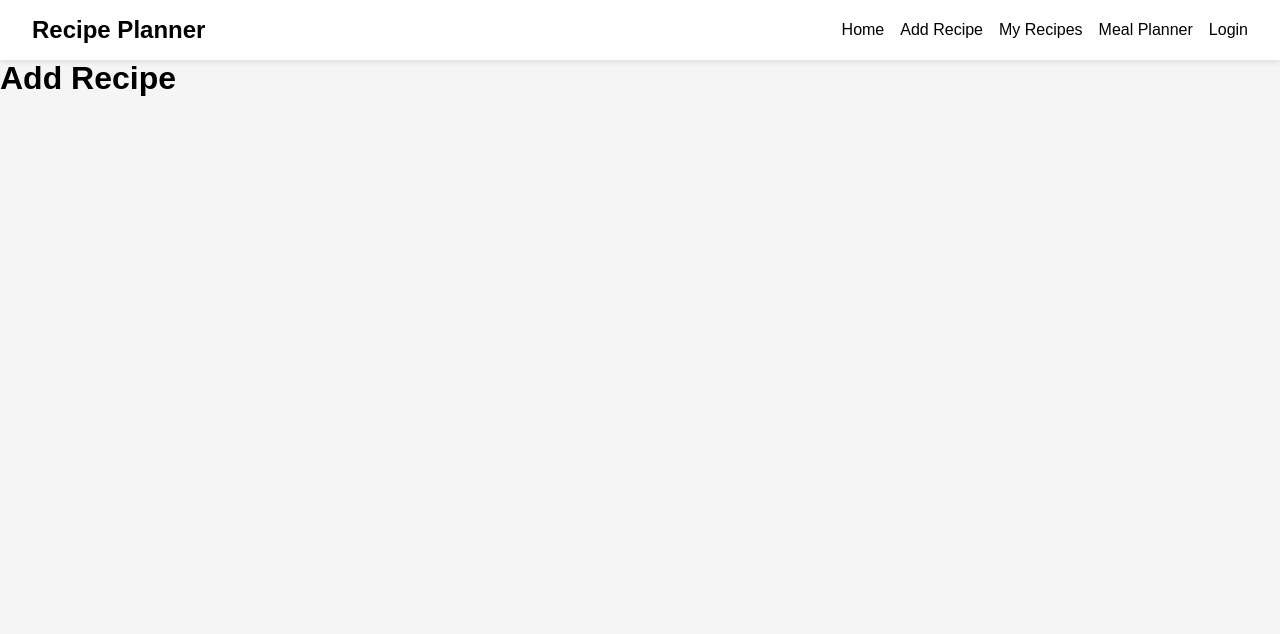
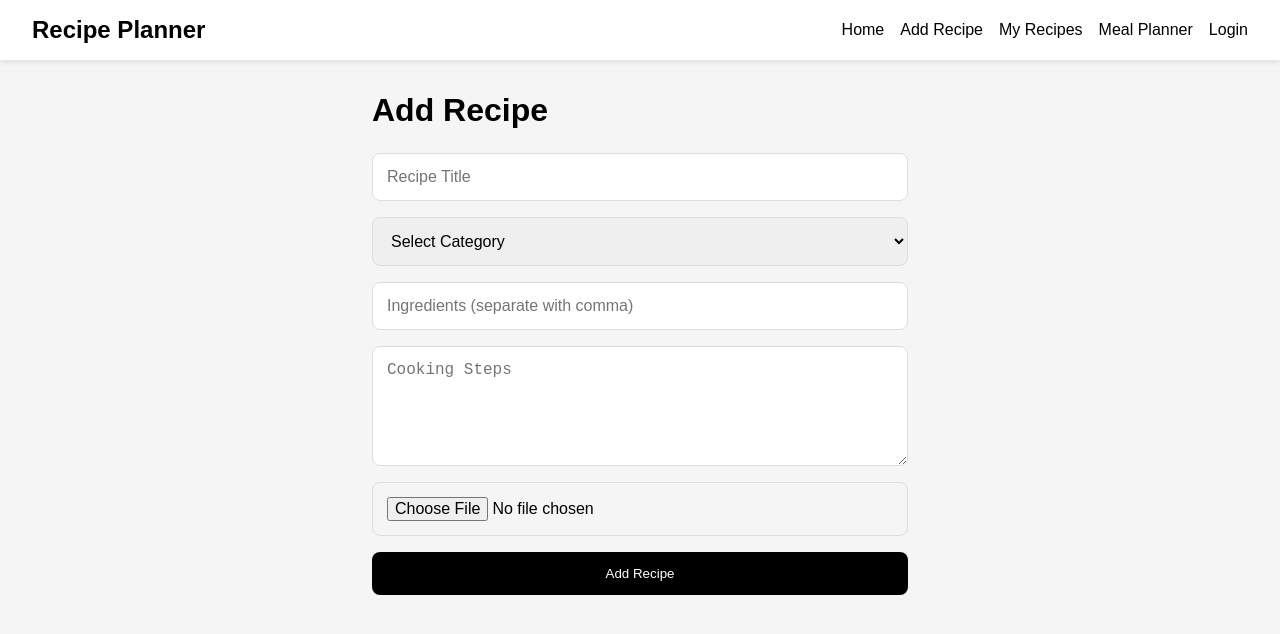
Before and after one commit to shaniarizka/recipe-meal-planner, a React (Vite) app: page /add-recipe in a window 1280 px wide. Shown: the top 634 px of the page. Built offline with nearby package versions, Linux system fonts and the light colour scheme.

Commit message:
feat: add recipe creation form

```diff
--- a/src/App.jsx
+++ b/src/App.jsx
@@ -1,4 +1,6 @@
 import { BrowserRouter, Routes, Route } from "react-router-dom";
+
+import { useState } from "react";
 
 import Navbar from "./components/Navbar";
 
@@ -10,19 +12,60 @@ import AddRecipe from "./pages/AddRecipe";
 import MyRecipes from "./pages/MyRecipes";
 import MealPlanner from "./pages/MealPlanner";
 
+import dummyRecipes from "./data/dummyRecipes";
+
 function App() {
+  const [recipes, setRecipes] =
+    useState(dummyRecipes);
+
   return (
     <BrowserRouter>
       <Navbar />
 
       <Routes>
-        <Route path="/" element={<Home />} />
-        <Route path="/login" element={<Login />} />
-        <Route path="/register" element={<Register />} />
-        <Route path="/recipe/:id" element={<RecipeDetail />} />
-        <Route path="/add-recipe" element={<AddRecipe />} />
-        <Route path="/my-recipes" element={<MyRecipes />} />
-        <Route path="/meal-planner" element={<MealPlanner />} />
+        <Route
+          path="/"
+          element={<Home recipes={recipes} />}
+        />
+
+        <Route
+          path="/recipe/:id"
+          element={
+            <RecipeDetail recipes={recipes} />
+          }
+        />
+
+        <Route
+          path="/add-recipe"
+          element={
+            <AddRecipe
+              recipes={recipes}
+              setRecipes={setRecipes}
+            />
+          }
+        />
+
+        <Route
+          path="/my-recipes"
+          element={
+            <MyRecipes recipes={recipes} />
+          }
+        />
+
+        <Route
+          path="/login"
+          element={<Login />}
+        />
+
+        <Route
+          path="/register"
+          element={<Register />}
+        />
+
+        <Route
+          path="/meal-planner"
+          element={<MealPlanner />}
+        />
       </Routes>
     </BrowserRouter>
   );
--- a/src/index.css
+++ b/src/index.css
@@ -178,3 +178,53 @@ body {
 .detail-container li {
   margin-bottom: 8px;
 }
+
+.form-container {
+  max-width: 600px;
+
+  margin: auto;
+
+  padding: 32px;
+}
+
+.form-container h1 {
+  margin-bottom: 24px;
+}
+
+.form-container form {
+  display: flex;
+
+  flex-direction: column;
+
+  gap: 16px;
+}
+
+.form-container input,
+.form-container select,
+.form-container textarea {
+  padding: 14px;
+
+  border: 1px solid #ddd;
+
+  border-radius: 8px;
+
+  font-size: 16px;
+}
+
+.form-container textarea {
+  min-height: 120px;
+}
+
+.form-container button {
+  padding: 14px;
+
+  border: none;
+
+  background: black;
+
+  color: white;
+
+  border-radius: 8px;
+
+  cursor: pointer;
+}
--- a/src/pages/AddRecipe.jsx
+++ b/src/pages/AddRecipe.jsx
@@ -1,7 +1,131 @@
-function AddRecipe() {
+import { useState } from "react";
+
+import { useNavigate } from "react-router-dom";
+
+function AddRecipe({
+  recipes,
+  setRecipes,
+}) {
+  const navigate = useNavigate();
+
+  const [title, setTitle] =
+    useState("");
+
+  const [category, setCategory] =
+    useState("");
+
+  const [ingredients, setIngredients] =
+    useState("");
+
+  const [steps, setSteps] =
+    useState("");
+
+  const [image, setImage] =
+    useState("");
+
+  const handleSubmit = (e) => {
+    e.preventDefault();
+
+    const newRecipe = {
+      id: Date.now(),
+
+      title,
+
+      category,
+
+      ingredients:
+        ingredients.split(","),
+
+      steps,
+
+      image,
+    };
+
+    setRecipes([...recipes, newRecipe]);
+
+    navigate("/");
+  };
+
+  const handleImageUpload = (e) => {
+    const file = e.target.files[0];
+
+    if (file) {
+      setImage(URL.createObjectURL(file));
+    }
+  };
+
   return (
-    <div>
+    <div className="form-container">
       <h1>Add Recipe</h1>
+
+      <form onSubmit={handleSubmit}>
+        <input
+          type="text"
+          placeholder="Recipe Title"
+          value={title}
+          onChange={(e) =>
+            setTitle(e.target.value)
+          }
+          required
+        />
+
+        <select
+          value={category}
+          onChange={(e) =>
+            setCategory(e.target.value)
+          }
+          required
+        >
+          <option value="">
+            Select Category
+          </option>
+
+          <option value="Makanan Berat">
+            Makanan Berat
+          </option>
+
+          <option value="Cemilan">
+            Cemilan
+          </option>
+
+          <option value="Kue">
+            Kue
+          </option>
+
+          <option value="Minuman">
+            Minuman
+          </option>
+        </select>
+
+        <input
+          type="text"
+          placeholder="Ingredients (separate with comma)"
+          value={ingredients}
+          onChange={(e) =>
+            setIngredients(e.target.value)
+          }
+          required
+        />
+
+        <textarea
+          placeholder="Cooking Steps"
+          value={steps}
+          onChange={(e) =>
+            setSteps(e.target.value)
+          }
+          required
+        />
+
+        <input
+          type="file"
+          accept="image/*"
+          onChange={handleImageUpload}
+        />
+
+        <button type="submit">
+          Add Recipe
+        </button>
+      </form>
     </div>
   );
 }
--- a/src/pages/Home.jsx
+++ b/src/pages/Home.jsx
@@ -8,7 +8,7 @@ import SearchBar from "../components/SearchBar";
 
 import CategoryFilter from "../components/CategoryFilter";
 
-function Home() {
+function Home({ recipes }) {
   const [searchTerm, setSearchTerm] =
     useState("");
 
@@ -17,7 +17,7 @@ function Home() {
     setSelectedCategory,
   ] = useState("All");
 
-  const filteredRecipes = dummyRecipes.filter(
+  const filteredRecipes = recipes.filter(
     (recipe) => {
       const matchSearch = recipe.title
         .toLowerCase()
--- a/src/pages/RecipeDetail.jsx
+++ b/src/pages/RecipeDetail.jsx
@@ -4,10 +4,10 @@ import dummyRecipes from "../data/dummyRecipes";
 
 import RecommendationSection from "../components/RecommendationSection";
 
-function RecipeDetail() {
+function RecipeDetail({ recipes }) {
   const { id } = useParams();
 
-  const recipe = dummyRecipes.find(
+  const recipe = recipes.find(
     (item) => item.id === Number(id)
   );
 
@@ -47,7 +47,7 @@ function RecipeDetail() {
       <p>{recipe.steps}</p>
 
       <RecommendationSection
-        recipes={dummyRecipes}
+        recipes={recipes}
         currentRecipe={recipe}
       />
     </div>
```
